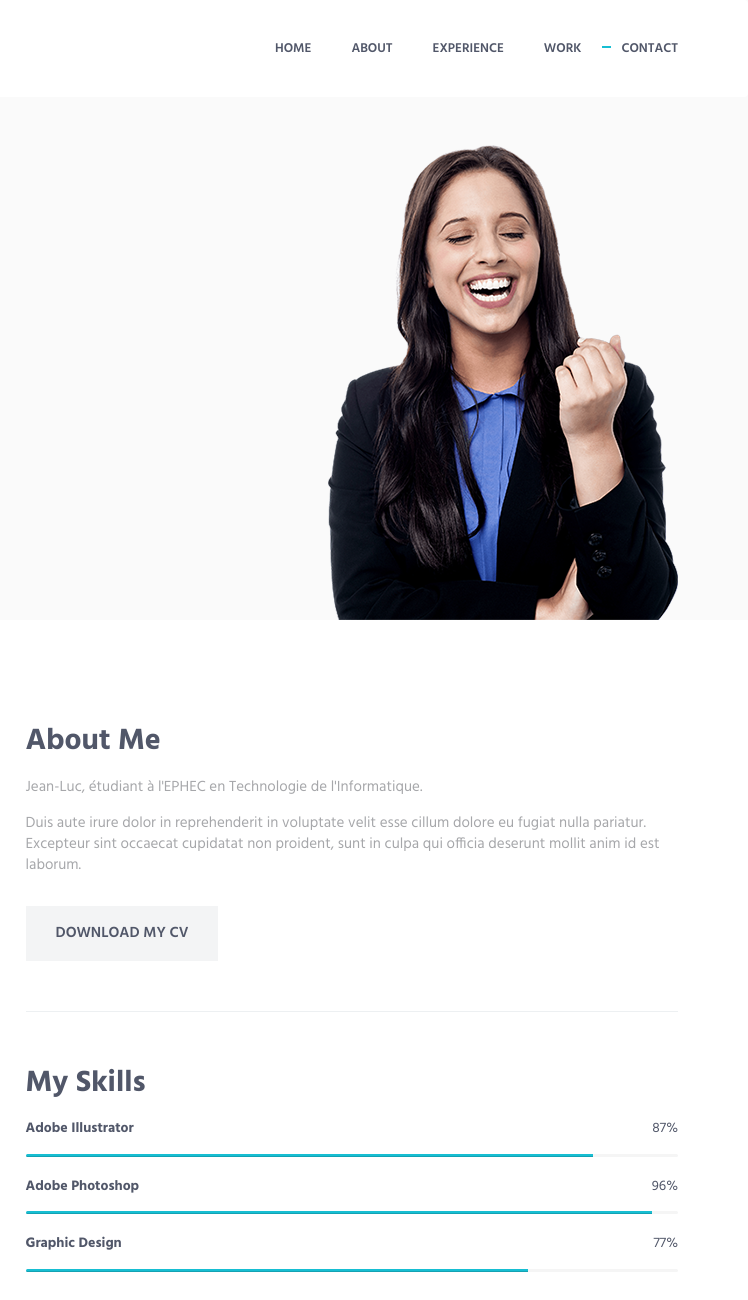
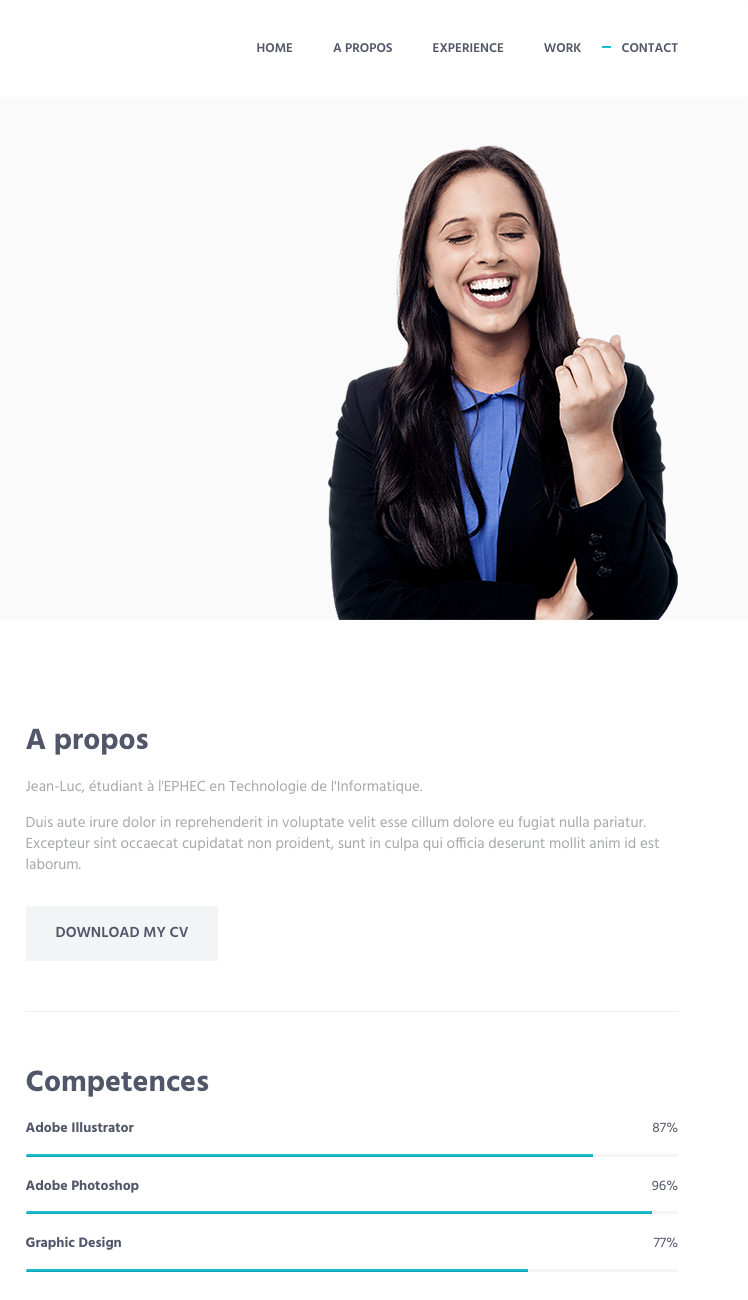
Before and after one commit to Nighteba/nighteba.github.io, a plain HTML site: page index.html in a window 1280 px wide. Shown: the top 1300 px of the page, 532-1280 px from the left. Drawn offline with Linux system fonts and the light colour scheme.

Commit message:
Update index.html

```diff
--- a/index.html
+++ b/index.html
@@ -66,7 +66,7 @@
                         <div class="menu-container">
                             <ul class="nav navbar-nav navbar-nav-right">
                                 <li class="js_nav-item nav-item"><a class="nav-item-child nav-item-hover" href="#body">Home</a></li>
-                                <li class="js_nav-item nav-item"><a class="nav-item-child nav-item-hover" href="#about">About</a></li>
+                                <li class="js_nav-item nav-item"><a class="nav-item-child nav-item-hover" href="#about">A propos</a></li>
                                 <li class="js_nav-item nav-item"><a class="nav-item-child nav-item-hover" href="#experience">Experience</a></li>
                                 <li class="js_nav-item nav-item"><a class="nav-item-child nav-item-hover" href="#work">Work</a></li>
                                 <li class="js_nav-item nav-item"><a class="nav-item-child nav-item-hover" href="#contact">Contact</a></li>
@@ -120,7 +120,7 @@
                         <div class="section-seperator margin-b-50">
                             <div class="margin-b-50">
                                 <div class="margin-b-30">
-                                    <h2>About Me</h2>
+                                    <h2>A propos</h2>
                                     <p>Jean-Luc, étudiant à l'EPHEC en Technologie de l'Informatique.</p>
                                     <p>Duis aute irure dolor in reprehenderit in voluptate velit esse cillum dolore eu fugiat nulla pariatur. Excepteur sint occaecat cupidatat non proident, sunt in culpa qui officia deserunt mollit anim id est laborum.</p>
                                 </div>
@@ -128,7 +128,7 @@
                             </div>
                         </div>
 
-                        <h2>My Skills</h2>
+                        <h2>Competences</h2>
                         <!-- Progress Box -->
                         <div class="progress-box">
                             <h5>Adobe Illustrator <span class="color-heading pull-right">87%</span></h5>
```
